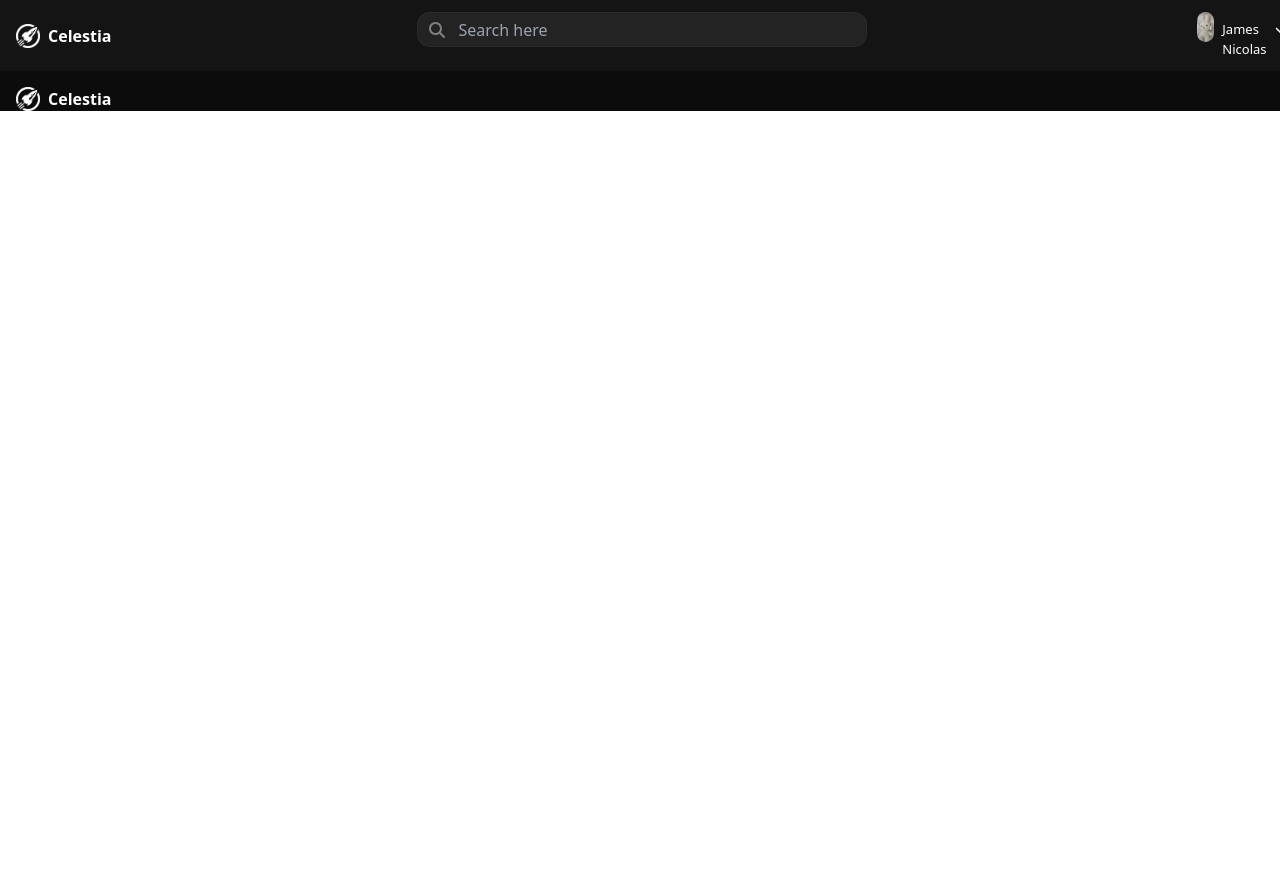
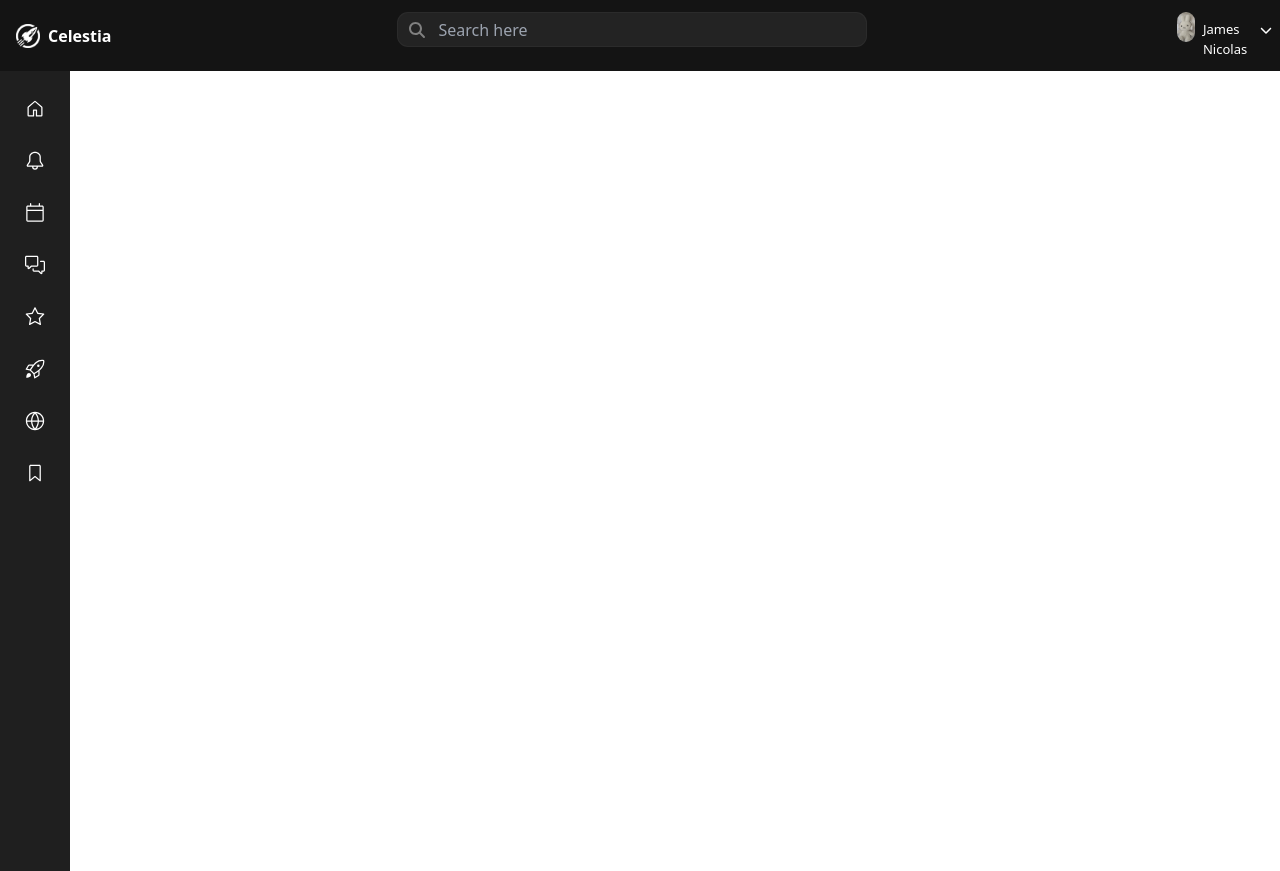
Before and after one commit to fatimasalman12/Celestia, a React (Create React App) app: page /dashboard in a window 1280 px wide. Before the commit the page ends 800 px from the top, so only its background shows below. Built offline with nearby package versions, Linux system fonts and the light colour scheme.

Commit message:
Updated Dependencies and added sidebar component

```diff
--- a/package.json
+++ b/package.json
@@ -3,6 +3,8 @@
   "version": "0.1.0",
   "private": true,
   "dependencies": {
+    "@fortawesome/free-regular-svg-icons": "^6.6.0",
+    "@fortawesome/react-fontawesome": "^0.2.2",
     "@testing-library/jest-dom": "^5.17.0",
     "@testing-library/react": "^13.4.0",
     "@testing-library/user-event": "^13.5.0",
@@ -10,7 +12,7 @@
     "react": "^18.3.1",
     "react-chartjs-2": "^5.2.0",
     "react-dom": "^18.3.1",
-    "react-icons": "^5.2.1",
+    "react-icons": "^5.3.0",
     "react-router-dom": "^6.26.1",
     "react-scripts": "5.0.1",
     "web-vitals": "^2.1.4"
--- a/src/components/sidebar.jsx
+++ b/src/components/sidebar.jsx
@@ -1,23 +1,87 @@
-import React from "react";
-import logo from "../assets/whitelogo.png";
+// import React from "react";
+// import { FontAwesomeIcon } from "@fortawesome/react-fontawesome";
+// import { faSearch } from "@fortawesome/free-solid-svg-icons";
 
-function Sidebar() {
+// function Sidebar() {
+//   return (
+//     <>
+//       <div className="bg-[#1f1f1f] h-full w-full">
+//         <div className="flex">
+//           <div className="text-white mx-2 mt-4 border rounded-sm p-3">
+//             <ul>
+//               <li className="font-sans text-md flex items-center text-white ">
+//                 <FontAwesomeIcon
+//                   icon={faSearch}
+//                   className="text-[white] h-4 w-4 mx-2"
+//                 />
+//                 Profile
+//               </li>
+//               <li className="font-sans text-md flex items-center text-white ">
+//                 <FontAwesomeIcon
+//                   icon={faSearch}
+//                   className="text-[white] h-4 w-4 mx-2"
+//                 />
+//                 Reminder
+//               </li>
+//               <li className="font-sans text-md flex items-center text-white ">
+//                 <FontAwesomeIcon
+//                   icon={faSearch}
+//                   className="text-[white] h-4 w-4 mx-2"
+//                 />
+//                 Articles
+//               </li>
+//               <li className="font-sans text-md flex items-center text-white ">
+//                 <FontAwesomeIcon
+//                   icon={faSearch}
+//                   className="text-[white] h-4 w-4 mx-2"
+//                 />
+//                 Space Events
+//               </li>
+//             </ul>
+//           </div>
+//         </div>
+//       </div>
+//     </>
+//   );
+// }
+
+// export default Sidebar;
+import { useState } from 'react';
+import { GoHome, GoBell, GoCalendar, GoCommentDiscussion, GoStar, GoRocket, GoGlobe, GoBookmark } from 'react-icons/go';
+
+export default function Sidebar() {
+  const [isExpanded, setIsExpanded] = useState(false);
+
+  const menuItems = [
+    { icon: GoHome, label: 'Profile' },
+    { icon: GoBell, label: 'Notifications' },
+    { icon: GoCalendar, label: 'Events' },
+    { icon: GoCommentDiscussion, label: 'Chat' },
+    { icon: GoStar, label: 'Star Map' },
+    { icon: GoRocket, label: 'Space Missions' },
+    { icon: GoGlobe, label: 'Celestial Images' },
+    { icon: GoBookmark, label: 'New Discoveries' },
+  ];
+
   return (
-    <>
-      <div className="bg-[#0c0c0c] h-full w-full">
-        <div className="flex">
-          <div className="text-white mx-2 mt-4">
-            <ul>
-              <li className=" font-bold font-sans text-md flex items-center text-white ">
-                <img src={logo} alt="logo" className="w-6 h-6 mx-2" />
-                Celestia
-              </li>
-            </ul>
+    <div
+      onMouseEnter={() => setIsExpanded(true)}
+      onMouseLeave={() => setIsExpanded(false)}
+      className={`bg-[#1f1f1f] h-screen p-5 flex flex-col space-y-4 items-${isExpanded ? 'start' : 'center'} transition-width duration-300`}
+      style={{ width: isExpanded ? '200px' : '70px' }}
+    >
+      {menuItems.map((item, index) => {
+        const IconComponent = item.icon;
+        return (
+          <div
+            key={index}
+            className="flex items-center space-x-2 p-2 rounded-md text-white hover:bg-gray-700 cursor-pointer"
+          >
+            <IconComponent size={20} />
+            {isExpanded && <span className="text-sm">{item.label}</span>}
           </div>
-        </div>
-      </div>
-    </>
+        );
+      })}
+    </div>
   );
 }
-
-export default Sidebar;
--- a/src/components/topsection.jsx
+++ b/src/components/topsection.jsx
@@ -17,10 +17,10 @@ function Topsection() {
                 Celestia
               </li>
               <li>
-                <div className="relative mx-[330px] my-3">
+                <div className="relative mx-[310px] my-3">
                   <input
                     type="text"
-                    className="h-[35px] w-[450px] rounded-[13px] border bg-[rgba(56,55,55,0.445)] border-[rgba(56,55,55,0.445)] p-2 pl-10 text-white"
+                    className="h-[35px] w-[470px] rounded-[11px] border bg-[rgba(56,55,55,0.445)] border-[rgba(56,55,55,0.445)] p-2 pl-10 text-white"
                     placeholder="Search here "
                   />
                   <FontAwesomeIcon
```
Also changed, not shown: src/components/explore.jsx (line endings or trailing spaces), 1 other file (tests, documents, lock files or other folders).
